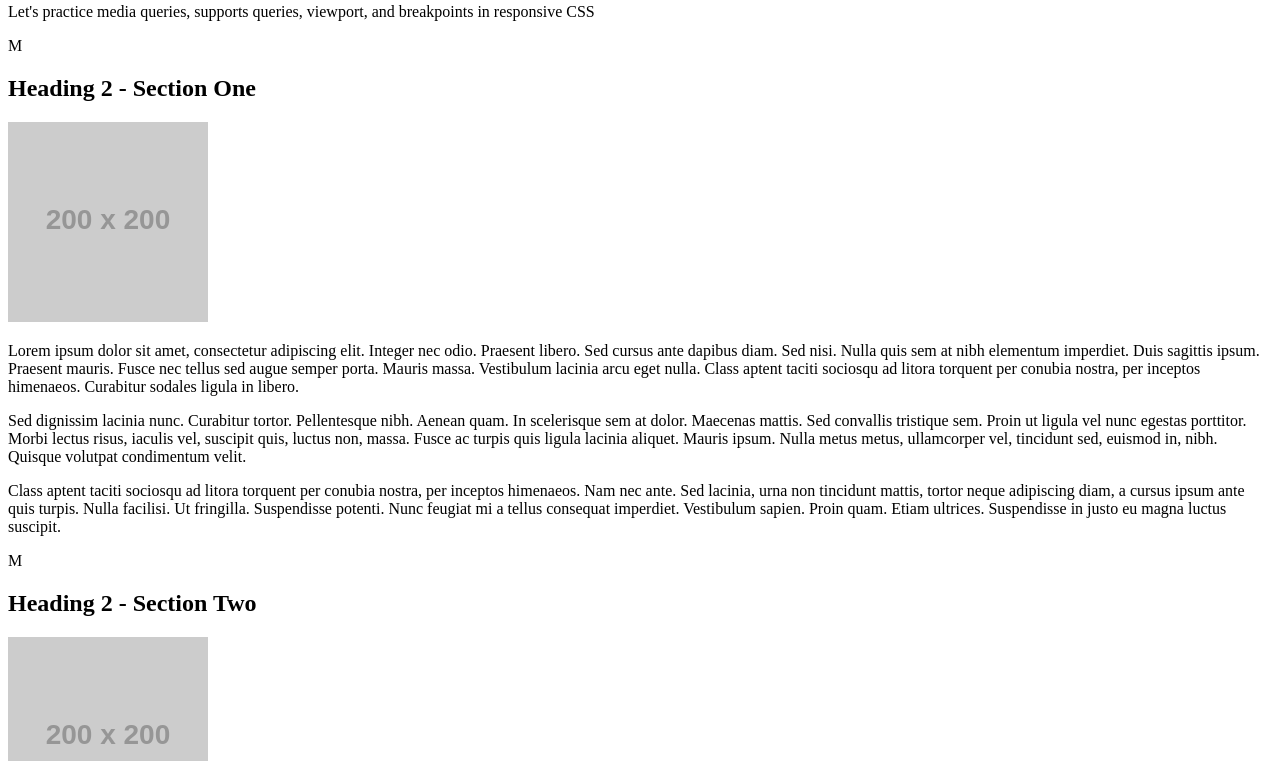
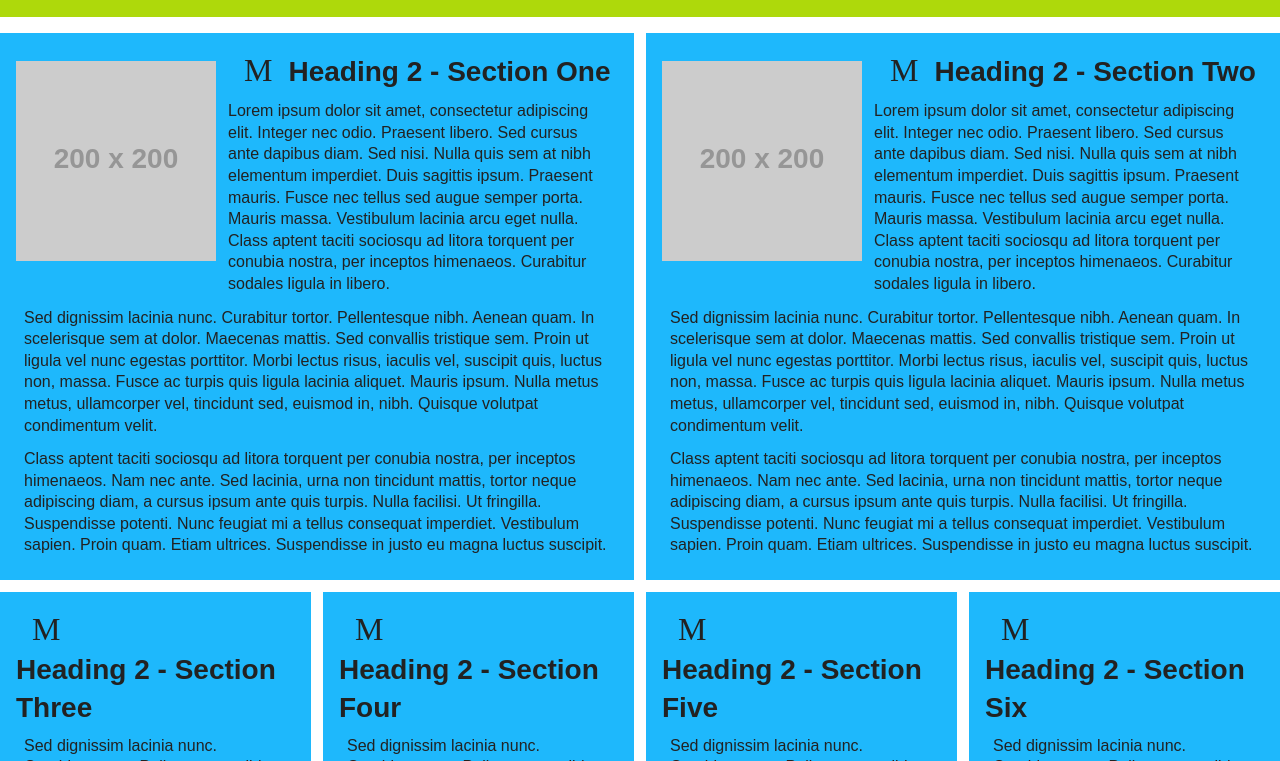
Before and after one commit to vicXle/viewport, a plain HTML site: page index.html in a window 1280 px wide. Shown: the part 111-872 px from the top of the page. Drawn offline with Linux system fonts and the light colour scheme; placeholder pictures from the web are drawn by us; some icons are missing.

Commit message:
edited html and css

```diff
--- a/index.html
+++ b/index.html
@@ -4,7 +4,7 @@
         <meta charset="utf-8">
         <meta name="viewport" content="width=device-width, initial-scale=1">
         <!-- Add your name as the author in the meta tag below -->
-        <meta name="author" content="">
+        <meta name="author" content="Victoria Le">
         <!-- These meta tags have been included as an example, but left blank because this is all placeholder content and won't be a real site -->
         <meta name="description" content="">
         <meta name="keywords" content="">
@@ -15,6 +15,7 @@
         <link rel="icon" type="image/png" sizes="16x16" href="favicon-16x16.png">
         <link href="https://res.cloudinary.com/dr6lvwubh/raw/upload/v1581441981/Anicons/anicons-regular.css" rel="stylesheet">
         <!-- Add a link to your properly named CSS file here -->
+        <link rel="stylesheet" href="le style.css">
     </head>
     <body>
         <header>
--- a/le style.css
+++ b/le style.css
@@ -1,8 +1,54 @@
-/* YOUR NAME GOES HERE */
+/* CSS by Victoria Le */
 
 /* --------------- ADD CSS RESET TO THE FILE HERE --------------- */
+/* http://meyerweb.com/eric/tools/css/reset/
+   v2.0 | 20110126
+   License: none (public domain)
+*/
 
-
+html, body, div, span, applet, object, iframe,
+h1, h2, h3, h4, h5, h6, p, blockquote, pre,
+a, abbr, acronym, address, big, cite, code,
+del, dfn, em, img, ins, kbd, q, s, samp,
+small, strike, strong, sub, sup, tt, var,
+b, u, i, center,
+dl, dt, dd, ol, ul, li,
+fieldset, form, label, legend,
+table, caption, tbody, tfoot, thead, tr, th, td,
+article, aside, canvas, details, embed,
+figure, figcaption, footer, header, hgroup,
+menu, nav, output, ruby, section, summary,
+time, mark, audio, video {
+	margin: 0;
+	padding: 0;
+	border: 0;
+	font-size: 100%;
+	font: inherit;
+	vertical-align: baseline;
+}
+/* HTML5 display-role reset for older browsers */
+article, aside, details, figcaption, figure,
+footer, header, hgroup, menu, nav, section {
+	display: block;
+}
+body {
+	line-height: 1;
+}
+ol, ul {
+	list-style: none;
+}
+blockquote, q {
+	quotes: none;
+}
+blockquote:before, blockquote:after,
+q:before, q:after {
+	content: '';
+	content: none;
+}
+table {
+	border-collapse: collapse;
+	border-spacing: 0;
+}
 
 /* ----- AUTOPREFIXER FOR VS CODE WAS USED FOR VENDOR PREFIXES ----- */
 /* ---------- VARIABLES ---------- */
@@ -31,6 +77,11 @@
 
 /* ----- CHECK FOR USER DARK MODE PREFERENCE ----- */
 /* --------------- BEGIN USER PREFERS DARK COLOR SCHEME QUERY --------------- */
+@media (prefers-color-scheme:dark) {
+    body {
+        background-color: var(--dark-gray);
+    }
+}
 
 /* CHANGE THE BODY'S BACKGROUND COLOR TO THE DARK GRAY IF THE USER PREFERS DARK MODE */
 
@@ -91,12 +142,14 @@ footer .icon{
 
 /* ----- HANDLE PREFERS REDUCED MOTION FOR THE ICON ANIMATIONS ----- */
 /* --------------- BEGIN USER PREFERS REDUCED MOTION QUERY --------------- */
+@media (prefers-reduced-motion) {
     @-webkit-keyframes icon-animation {
         0% { font-variation-settings: "TIME" 1; }
     }
     @keyframes icon-animation {
         0% { font-variation-settings: "TIME" 1; }
     }
+}
 /* --------------- END USER PREFERS REDUCED MOTION QUERY --------------- */
 
 
@@ -150,7 +203,8 @@ img{
 
 /* ---------- SMALL SCREEN STYLES ---------- */
 /* --------------- BEGIN SMALL SCREEN SIZES --------------- */
-    /* header, footer{
+@media screen and (min-width: 605px) {
+    header, footer{
         background-color: var(--lime-green);
         color: var(--dark-gray);
     }
@@ -175,14 +229,16 @@ img{
     img{
         width: 200px;
         max-width: 200px;
-    } */
+    }
+}
 /* --------------- END SMALL SCREEN SIZES --------------- */
 
 
 
 /* ---------- MEDIUM SCREEN STYLES ---------- */
 /* --------------- BEGIN MEDIUM SCREEN SIZES --------------- */
-    /* header, footer{
+@media screen and (min-width: 705px) {
+    header, footer{
         background-color: var(--black);
         color: var(--white);
     }
@@ -207,14 +263,16 @@ img{
     #seven{
         grid-column: 3/4;
         grid-row: 3/5;
-    } */
+    }
+}
 /* --------------- END MEDIUM SCREEN SIZES --------------- */
 
 
 
 /* ---------- LARGE SCREEN STYLES ---------- */
 /* --------------- BEGIN LARGE SCREEN SIZES --------------- */
-    /* header, footer{
+@media screen and (min-width: 915px) {
+    header, footer{
         background-color: var(--lime-green);
         color: var(--dark-gray);
     }
@@ -245,24 +303,28 @@ img{
 
     #seven, #eight{
         grid-row: 3/4;
-    } */
+    }
+}
 /* --------------- END LARGE SCREEN SIZES --------------- */
 
 
 
 /* ---------- ADJUSTING RESPONSIVE IMAGE SIZE ---------- */
 /* --------------- BEGIN RESPONSIVE IMAGE ADJUST SIZES --------------- */
-    /* img{
+@media screen and (min-width: 1380px) {
+    img{
         width: 300px;
         max-width: 300px;
-    } */
+    }
+}
 /* --------------- END RESPONSIVE IMAGE ADJUST SIZES --------------- */
 
 
 
 /* ---------- EXTRA LARGE SCREEN STYLES ---------- */
 /* --------------- BEGIN EXTRA LARGE SCREEN SIZES --------------- */
-    /* header, footer{
+@media screen and (min-width:1430px) {
+    header, footer{
         background-color: var(--orange);
         padding-left: 5%;
     }
@@ -327,5 +389,6 @@ img{
 
     #three p, #four p, #five p, #six p{
         padding-top: 2em;
-    } */
+    }
+}
 /* --------------- END EXTRA LARGE SCREEN SIZES --------------- */
```
